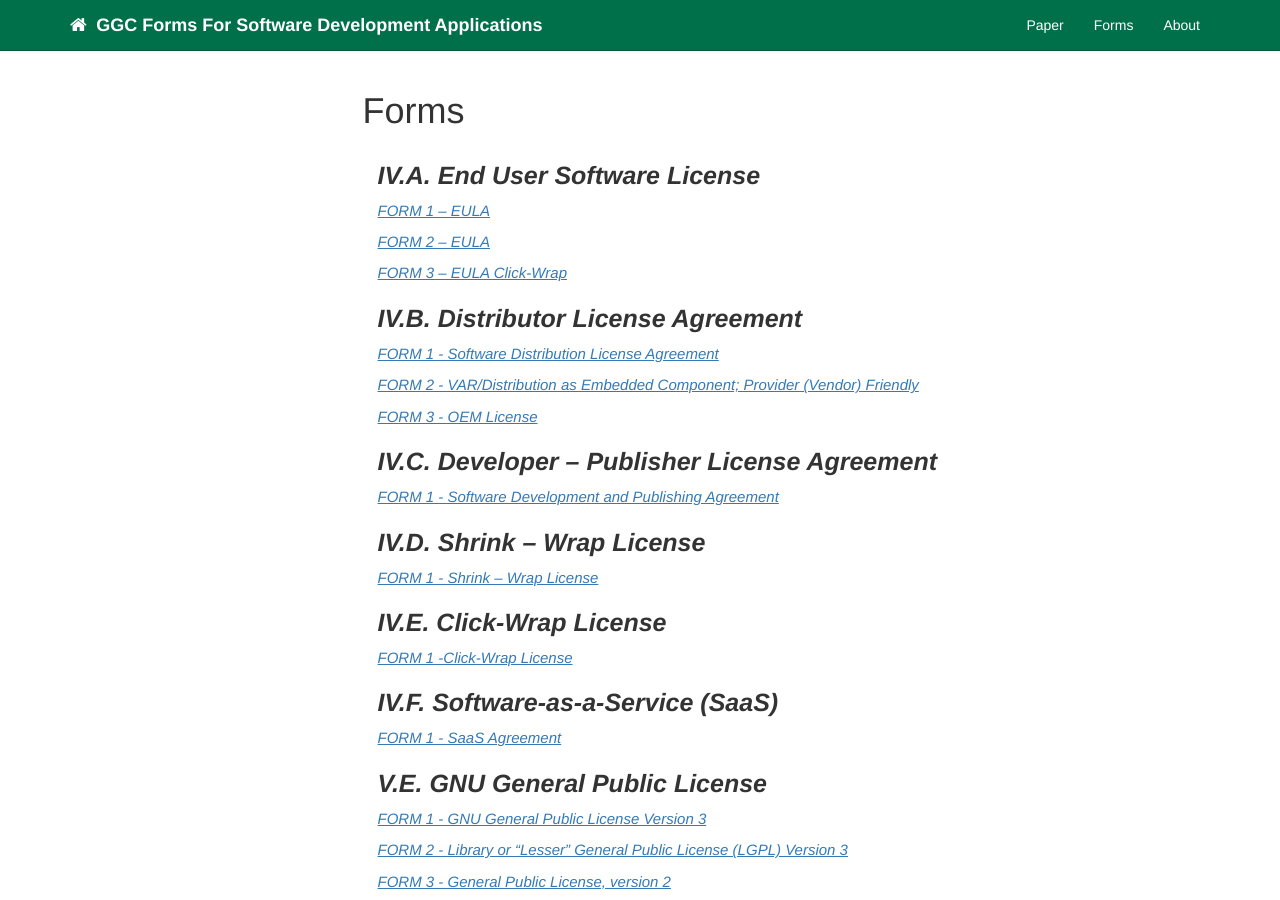
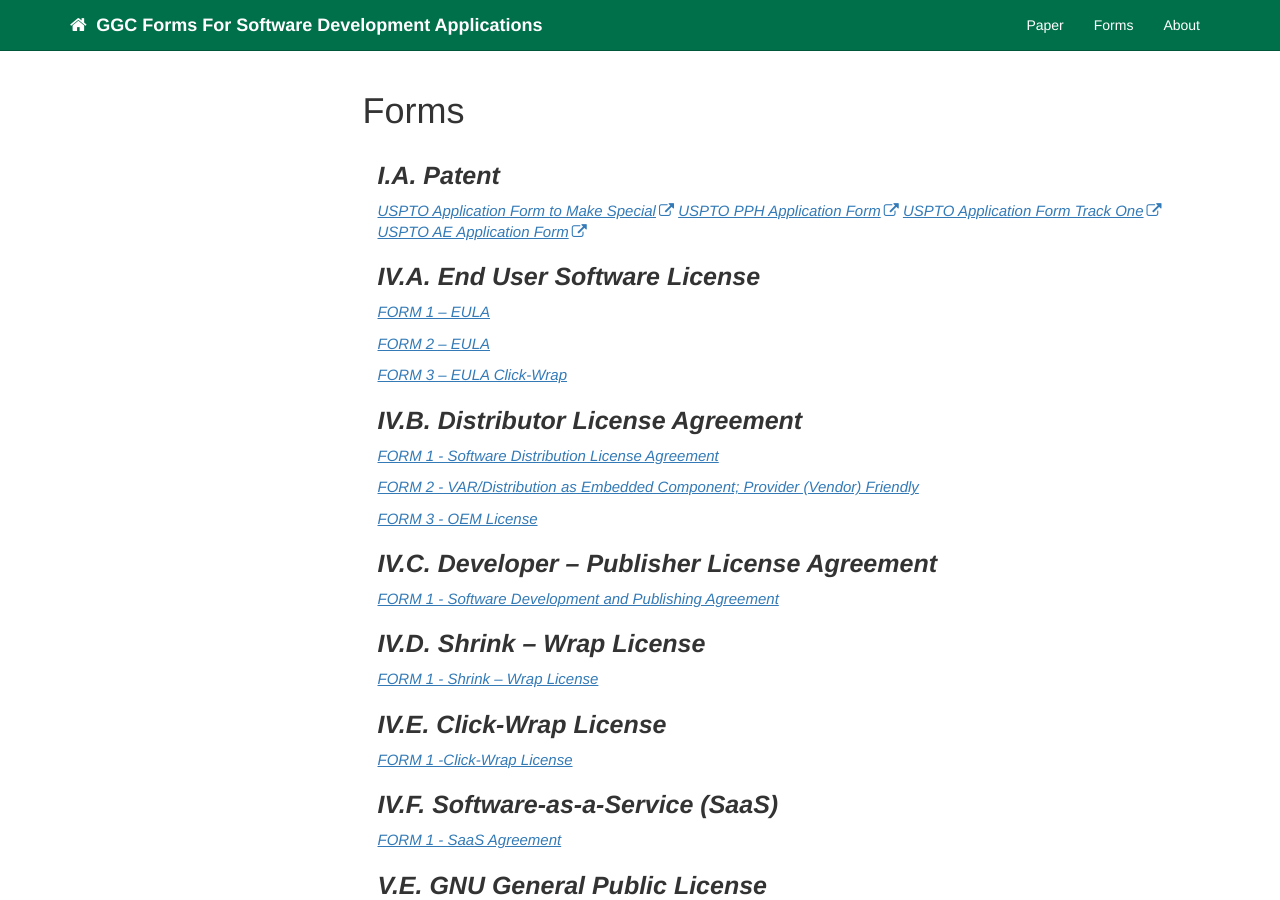
Before and after one commit to GGC-SD/LegalSoftDevApps, a Jekyll site: the page built from pages/forms/forms_landing_page.html, in a window 1280 px wide and 900 px high. Built offline with Jekyll 4.4.1, drawn with Linux system fonts in a browser that asks for light colours; comment, search, counter and statistics services are not loaded.

Commit message:
added ch1 forms to forms page

```diff
--- a/pages/forms/forms_landing_page.html
+++ b/pages/forms/forms_landing_page.html
@@ -12,6 +12,11 @@ folder: forms
 <div class="post-content">
 	<div class="col-lg-12">
 		<div>
+		<h2><b><i>I.A. Patent</i></b></h2>
+			<a href="https://www.uspto.gov/sites/default/files/documents/sb0130.pdf"><u><i>USPTO Application Form to Make Special</i></u></a>
+			<a href="https://www.uspto.gov/sites/default/files/documents/sb0020_glbl_fill_6.pdf"><u><i>USPTO PPH Application Form</i></u></a>
+			<a href="https://www.uspto.gov/forms/sb0424.pdf"><u><i>USPTO Application Form Track One</i></u></a>
+			<a href="https://www.uspto.gov/ebc/portal/efs/sb0028_fill.pdf"><u><i>USPTO AE Application Form</i></u></a>
 		<h2><b><i>IV.A. End User Software License</i></b></h2>
 			<p><a href="forms/ch4-a-1.docx" download><u><em>FORM 1 – EULA</em></u></a></p>
 			<p><a href="forms/ch4-a-2.docx" download><u><em>FORM 2 – EULA</em></u></a></p>
```
